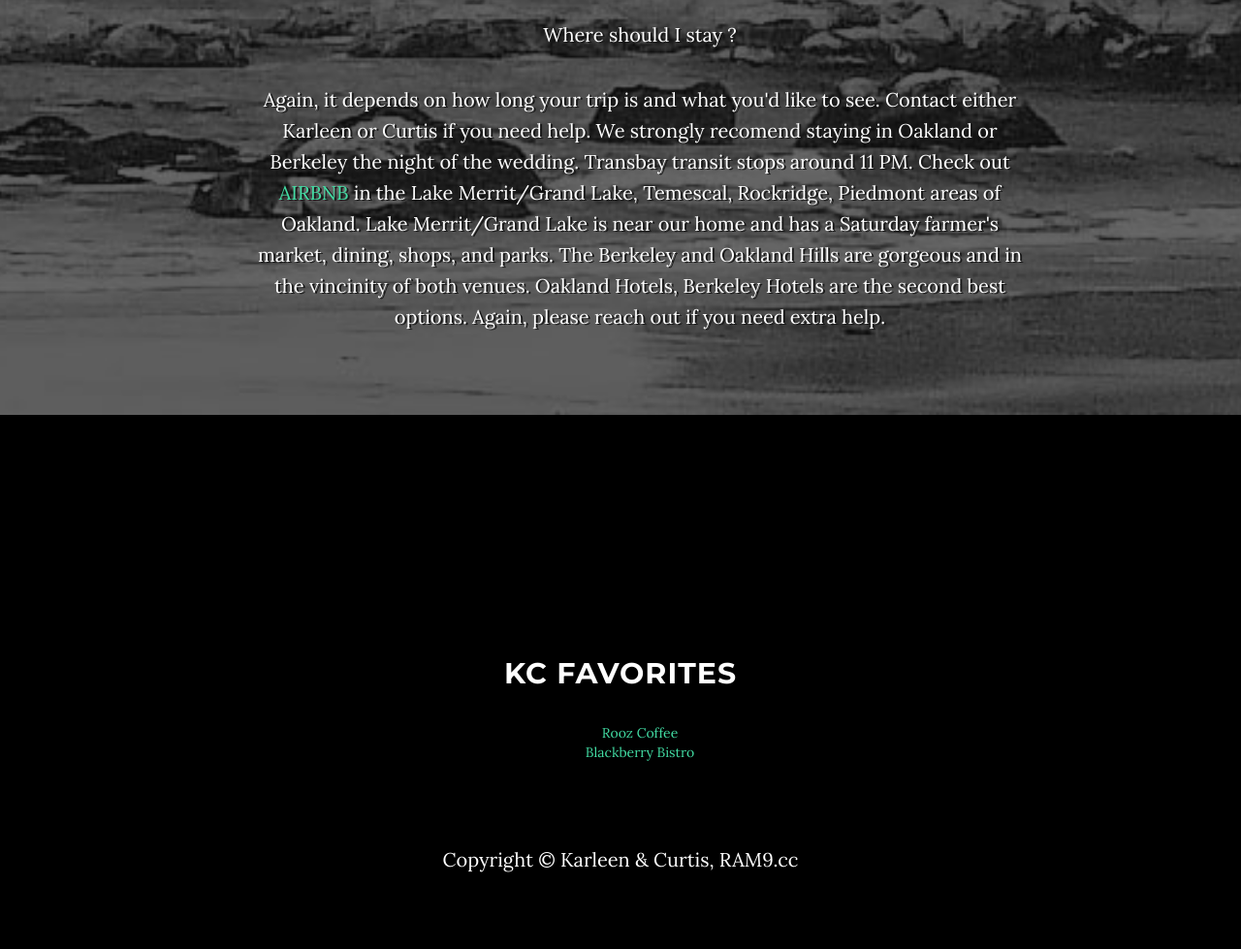
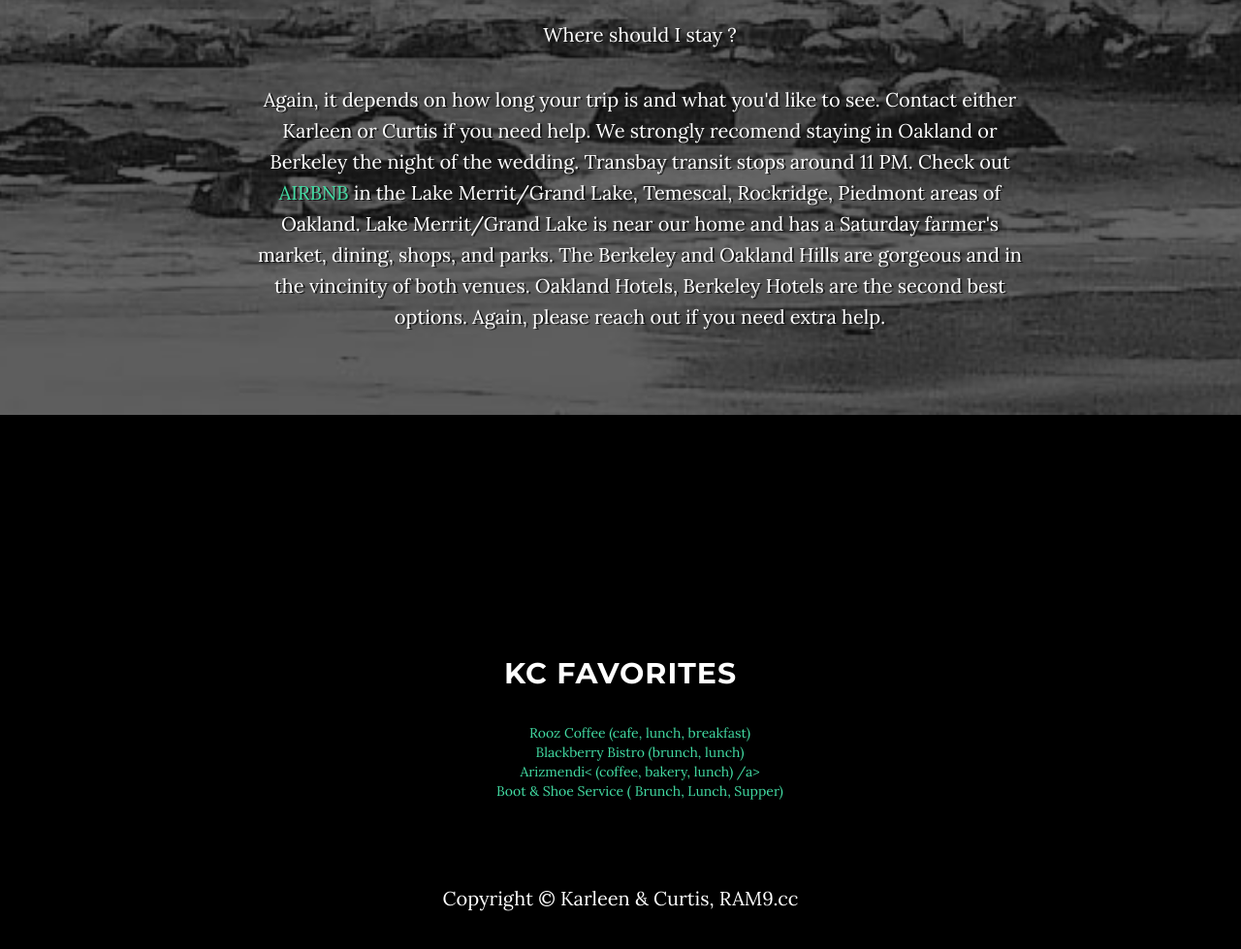
Before and after one commit to robotarmy/wedding, a website: page index.html in a window 1280 px wide. Shown: the part 2498-3477 px from the top of the page at 97% size. Before the commit the page ends 3451 px from the top, so only its background shows below. Drawn offline with nearby package versions, Linux system fonts and the light colour scheme; some packages are replaced by stand-ins of ours.

Commit message:
update favs

```diff
--- a/index.html
+++ b/index.html
@@ -168,11 +168,18 @@
                 <p>
                     <ul>
                         <li>
-                            <a href="https://goo.gl/maps/b3HStEpCGUH2"> Rooz Coffee</a>
+                            <a href="https://goo.gl/maps/b3HStEpCGUH2"> Rooz Coffee (cafe, lunch, breakfast) </a>
                         </li>
                         <li>
-                            <a href="https://goo.gl/maps/CWUgshDDuT22">Blackberry Bistro</a>
+                            <a href="https://goo.gl/maps/CWUgshDDuT22">Blackberry Bistro (brunch, lunch) </a>
                         </li>
+                        <li>
+                            <a href="https://goo.gl/maps/fSfaWBdE4No">Arizmendi< (coffee, bakery, lunch) /a>
+                        </li>
+                        <li>
+                            <a href="https://goo.gl/maps/ZZmjr49Q7dN2"> Boot & Shoe Service ( Brunch, Lunch, Supper)</a>
+                        </li>
+
                     </ul>
                 </p>
                   <!-- Favorites Section
```
